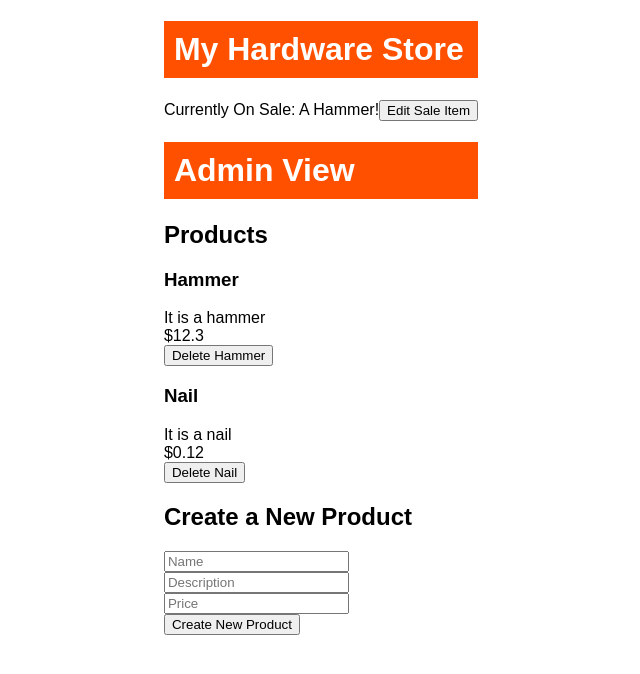
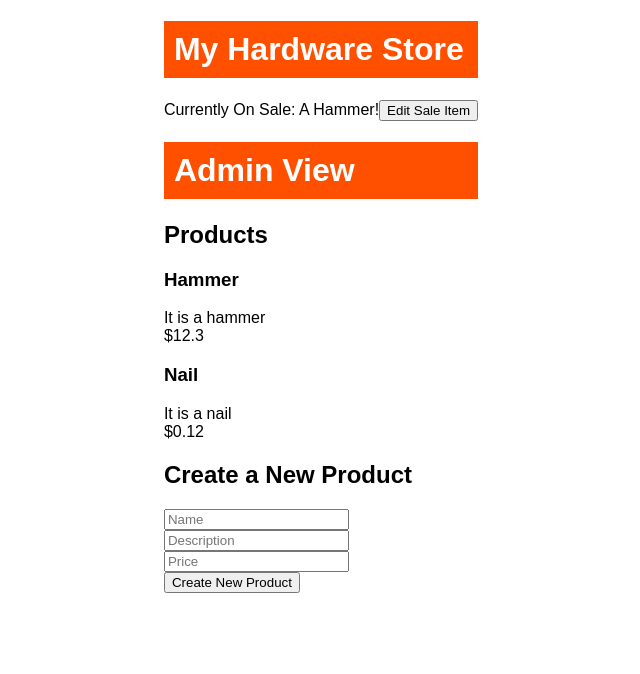
Before and after one commit to Brocier/react-hardware-store, a React (Create React App) app: page / in a window 1280 px wide. Shown: the top 674 px of the page, without its empty margins (319-959 px from the left). Built offline with nearby package versions, Linux system fonts and the light colour scheme.

Commit message:
reverted changes back to code-along and added code from solutions where the turnary was messing me up big time

```diff
--- a/src/components/Product.js
+++ b/src/components/Product.js
@@ -1,6 +1,6 @@
 // src/components/Product.js
 
-import React, {Component} from 'react';
+import React, {Component} from 'react'
 
 class Product extends Component {
   deleteProduct = () => {
@@ -8,20 +8,63 @@ class Product extends Component {
       .props
       .deleteProductFromProductList(this.props.index)
   }
+  addToCart = () => {
+    this
+      .props
+      .addProductToCart(this.props.index)
+  }
+
+  removeFromCart = () => {
+    this
+      .props
+      .removeProductFromCart(this.props.index)
+  }
+
+  showOptions = () => {
+    const viewMode = this.props.viewMode
+
+    const adminOptions = (
+      <div>
+        <button onClick={this.deleteProduct}>Delete</button>
+      </div>
+    )
+    const shopOptions = (
+      <div>
+        <button onClick={this.addToCart}>Add To Cart</button>
+      </div>
+    )
+    const cartOptions = (
+      <div>
+        <button onClick={this.removeFromCart}>Remove From Cart</button>
+      </div>
+    )
+
+    switch (viewMode) {
+      case 'ADMIN':
+        return adminOptions
+      case 'SHOP':
+        return shopOptions
+      case 'CART':
+        return cartOptions
+      default:
+        return null
+    }
+  }
+
   render() {
-    const productName = this.props.productName;
-    const description = this.props.description;
-    const price = this.props.price;
+    const productName = this.props.productName
+    const description = this.props.description
+    const price = this.props.price
 
     return (
       <div>
         <h3>{productName}</h3>
         <div>{description}</div>
         <div>${price}</div>
-        <button onClick={this.deleteProduct}>Delete {productName}</button>
+        {this.showOptions()}
       </div>
-    );
+    )
   }
 }
 
-export default Product;
+export default Product
```
